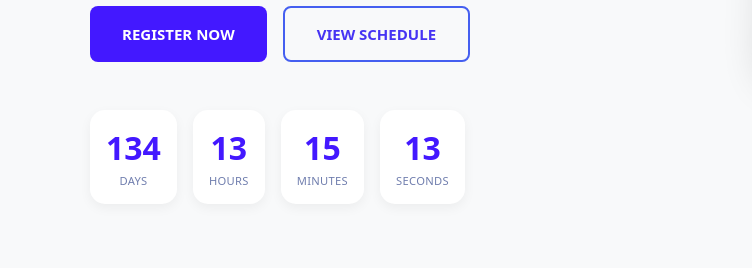
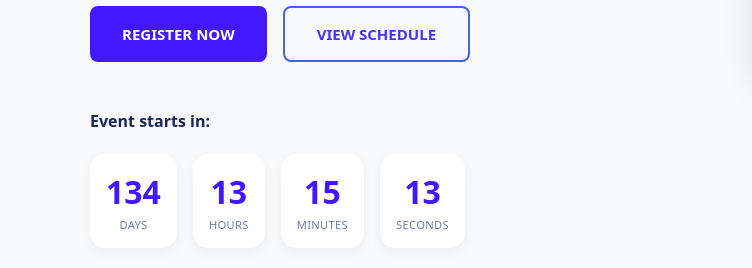
Before and after one commit to Miss-Maggie/chatgpt_web_assignment1, a plain HTML site: page index.html in a window 1280 px wide. Shown: the part 662-930 px from the top of the page, 0-752 px from the left. Drawn offline with nearby package versions, Linux system fonts and the light colour scheme; grey boxes are pictures that could not be loaded.

Commit message:
added heading on countdown

```diff
--- a/index.html
+++ b/index.html
@@ -54,7 +54,7 @@
                 </div>
 
 
-
+                <h4>Event starts in:</h4><br>
                 <div class="countdown">
                     <div class="countdown-item">
                         <span class="number">134</span>
```
